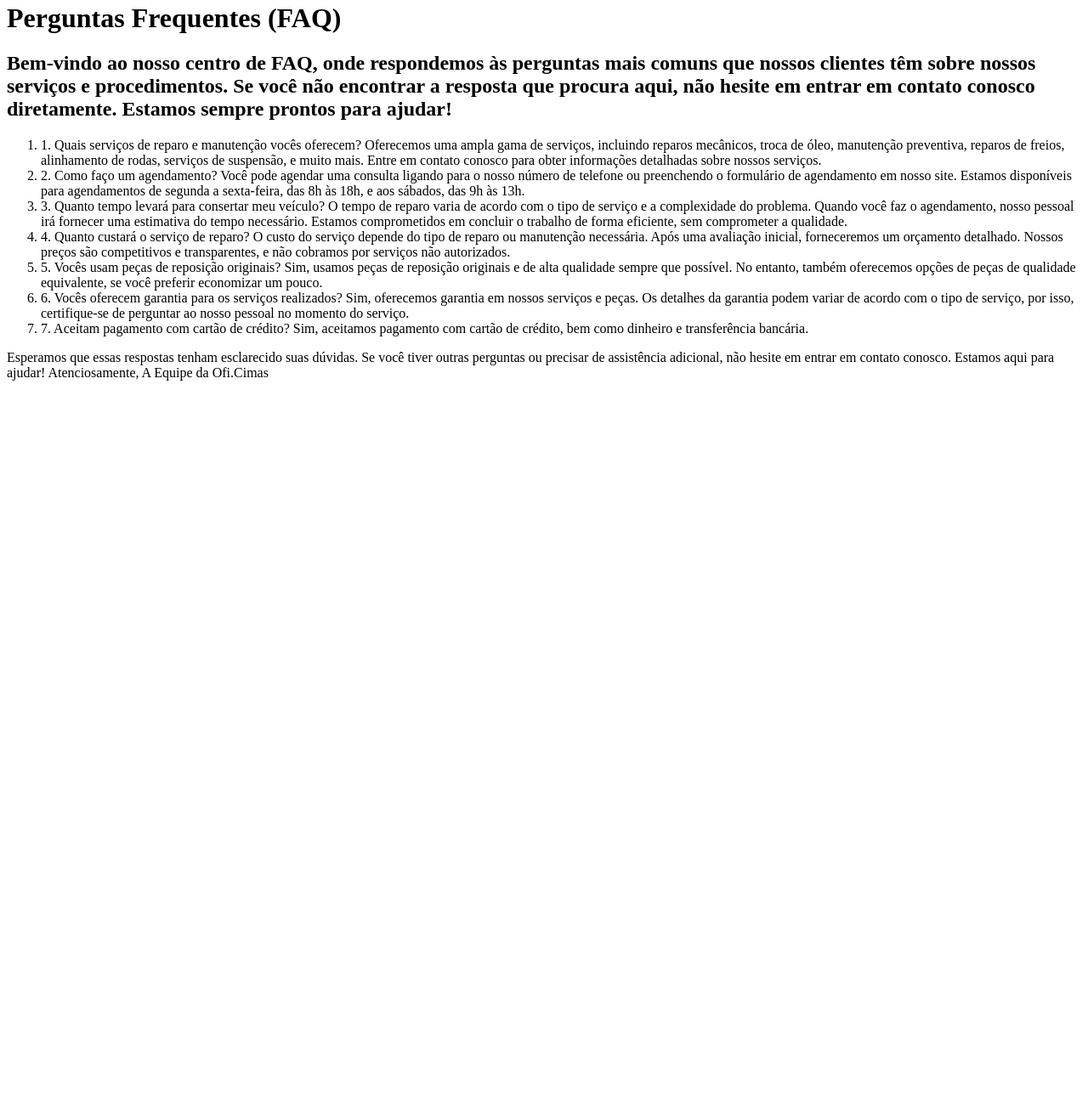
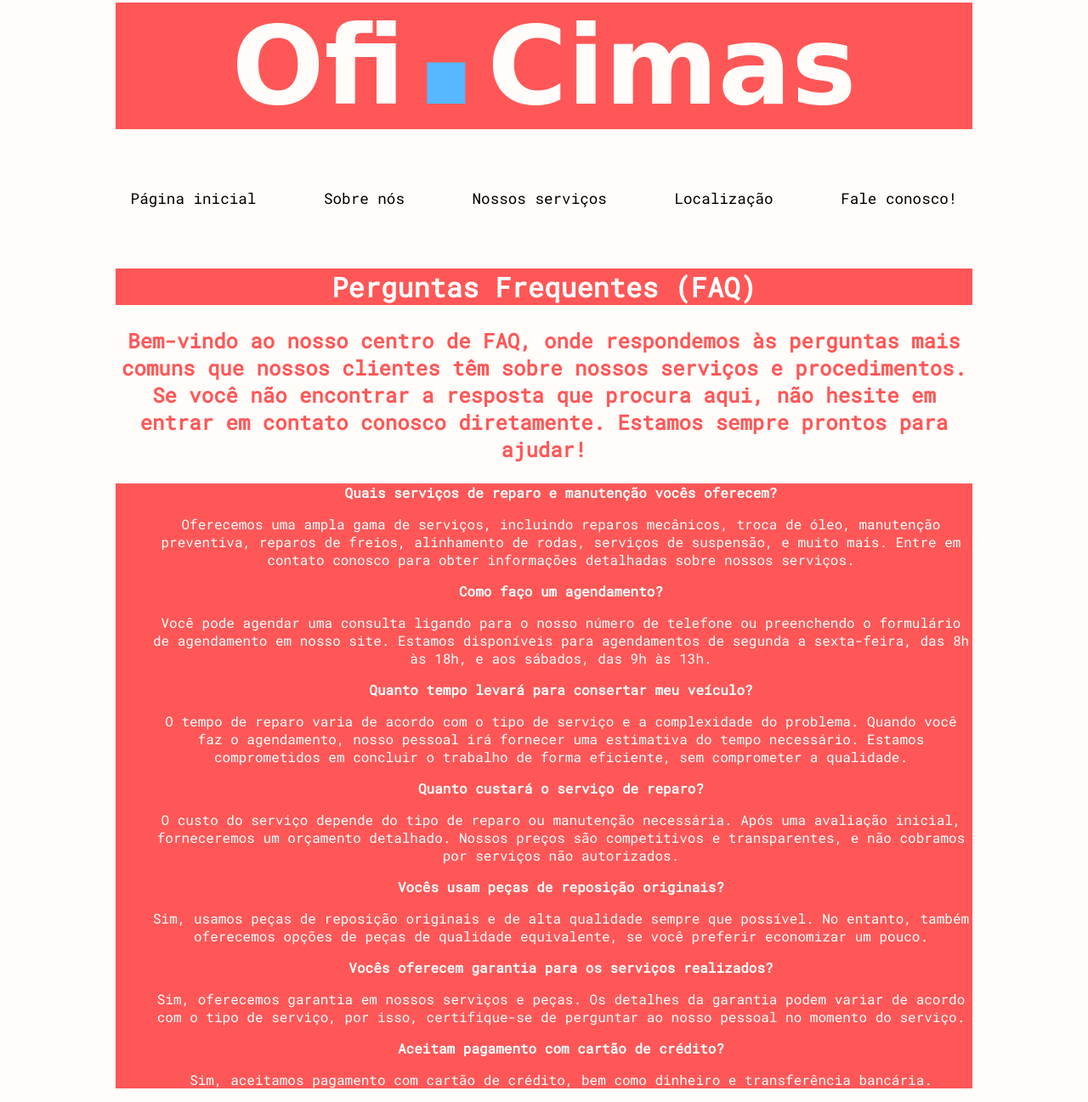
Before and after one commit to GustavodePaulaGorges/OfiCIMAS, a plain HTML site: page views/FAQ.html in a window 1280 px wide. Shown: the part 5-1302 px from the top of the page at 85% size. Before the commit the page ends 800 px from the top, so only its background shows below. Drawn offline with Linux system fonts and the light colour scheme; files whose address does not match are found by name; a web font is replaced by a local one.

Commit message:
Falta1pgEarrumar1pg

```diff
--- a/css/style.css
+++ b/css/style.css
@@ -56,6 +56,7 @@
     background-color: rgb(255, 87, 87);
     text-align: center;
     font-size: 2em;
+    color: white;
 
 }
 .subtitulo{
@@ -63,22 +64,29 @@
     color: rgb(255, 87, 87);
     text-align: center;
 }
+.subtitulo2{
+    font-size: larger;
+    color: white;
+}
+
 .descricao{
     text-align: left;
     width: 50%;
     font-size: larger;
     color: rgb(255, 87, 87);
     display: flex;
+
 }
 .descricao_foto{
     display: flex;
     width: 50%;
-    align-content:right ;
 }
 body{
     background-color: #fffcf9;
     padding-left: 10%;
     padding-right: 10%;
+    font-family: 'Roboto Mono', monospace;
+
 }
 
 a{
@@ -101,10 +109,14 @@ a:hover {
 .img{
     width: 70%;
 }
-.txt{
-    font-size: large;
-}
 .list{
     background-color: rgb(255, 87, 87);
     color: white;
+    text-align: center;
+    list-style: none;
 }
+
+.bold{
+    color: white;
+    font-weight: bold;
+}
--- a/views/FAQ.html
+++ b/views/FAQ.html
@@ -1,37 +1,48 @@
+<!DOCTYPE html>
+<html lang="pt-br">
+  <head>
+    <meta charset="UTF-8" />
+    <meta name="viewport" content="width=device-width, initial-scale=1.0" />
+    <title>Ofi.Cimas</title>
+    <link rel="stylesheet" href="C:\Users\Carlos\ofiCIMAS\css\style.css" />
+  </head>
 
-<h1>Perguntas Frequentes (FAQ)</h1>
+  <body>
+    <div class="hero">
+      <h1 class="title">Ofi<dot class="dot">.</dot>Cimas</h1>
+    </div>
+    <div class="topNav">
+      <a class="topNav-links" href="C:\Users\Carlos\ofiCIMAS\index.html">Página inicial</a>
+      <a class="topNav-links" href="Sobrenos.html">Sobre nós</a>
+      <a class="topNav-links" href="Servicos.html">Nossos serviços</a>
+      <a class="topNav-links" href="Localizacao.html">Localização</a>
+      <a class="topNav-links" href="FAQ.html">Fale conosco!</a>
+    </div>
 
-<h2>Bem-vindo ao nosso centro de FAQ, onde respondemos às perguntas mais comuns que nossos clientes têm sobre nossos serviços e procedimentos. Se você não encontrar a resposta que procura aqui, não hesite em entrar em contato conosco diretamente. Estamos sempre prontos para ajudar!</h2>
-<ol>
-<li>1.  Quais serviços de reparo e manutenção vocês oferecem?
-Oferecemos uma ampla gama de serviços, incluindo reparos mecânicos, troca de óleo, manutenção preventiva, reparos de freios, alinhamento de rodas, serviços de suspensão, e muito mais. Entre em contato conosco para obter informações detalhadas sobre nossos serviços.
-</li>
-<li>
-    2. Como faço um agendamento?
-Você pode agendar uma consulta ligando para o nosso número de telefone ou preenchendo o formulário de agendamento em nosso site. Estamos disponíveis para agendamentos de segunda a sexta-feira, das 8h às 18h, e aos sábados, das 9h às 13h.
-</li>
-<li>
-3. Quanto tempo levará para consertar meu veículo?
-O tempo de reparo varia de acordo com o tipo de serviço e a complexidade do problema. Quando você faz o agendamento, nosso pessoal irá fornecer uma estimativa do tempo necessário. Estamos comprometidos em concluir o trabalho de forma eficiente, sem comprometer a qualidade.
-</li>
-<li>
-4. Quanto custará o serviço de reparo?
-O custo do serviço depende do tipo de reparo ou manutenção necessária. Após uma avaliação inicial, forneceremos um orçamento detalhado. Nossos preços são competitivos e transparentes, e não cobramos por serviços não autorizados.
-</li>
-<li>
-5. Vocês usam peças de reposição originais?
-Sim, usamos peças de reposição originais e de alta qualidade sempre que possível. No entanto, também oferecemos opções de peças de qualidade equivalente, se você preferir economizar um pouco.
-</li>
-<li>
-6. Vocês oferecem garantia para os serviços realizados?
-Sim, oferecemos garantia em nossos serviços e peças. Os detalhes da garantia podem variar de acordo com o tipo de serviço, por isso, certifique-se de perguntar ao nosso pessoal no momento do serviço.
-</li>
-<li>
-7. Aceitam pagamento com cartão de crédito?
-Sim, aceitamos pagamento com cartão de crédito, bem como dinheiro e transferência bancária.
-</li>
-</ol>
-Esperamos que essas respostas tenham esclarecido suas dúvidas. Se você tiver outras perguntas ou precisar de assistência adicional, não hesite em entrar em contato conosco. Estamos aqui para ajudar!
+<h2 class="Bem_vindo">Perguntas Frequentes (FAQ)</h2>
 
-Atenciosamente,
-A Equipe da Ofi.Cimas
+<h3 class="subtitulo">Bem-vindo ao nosso centro de FAQ, onde respondemos às perguntas mais comuns que nossos clientes têm sobre nossos serviços e procedimentos. Se você não encontrar a resposta que procura aqui, não hesite em entrar em contato conosco diretamente. Estamos sempre prontos para ajudar!</h3>
+<ul class="list">
+<li class="bold">Quais serviços de reparo e manutenção vocês oferecem?</li>
+<p>Oferecemos uma ampla gama de serviços, incluindo reparos mecânicos, troca de óleo, manutenção preventiva, reparos de freios, alinhamento de rodas, serviços de suspensão, e muito mais. Entre em contato conosco para obter informações detalhadas sobre nossos serviços.</p>
+
+<li class="bold">Como faço um agendamento?</li>
+      <p>Você pode agendar uma consulta ligando para o nosso número de telefone ou preenchendo o formulário de agendamento em nosso site. Estamos disponíveis para agendamentos de segunda a sexta-feira, das 8h às 18h, e aos sábados, das 9h às 13h.</p>
+
+<li class="bold">Quanto tempo levará para consertar meu veículo?</li>
+      <p>O tempo de reparo varia de acordo com o tipo de serviço e a complexidade do problema. Quando você faz o agendamento, nosso pessoal irá fornecer uma estimativa do tempo necessário. Estamos comprometidos em concluir o trabalho de forma eficiente, sem comprometer a qualidade.</p>
+
+<li class="bold">Quanto custará o serviço de reparo?</li>
+<p>O custo do serviço depende do tipo de reparo ou manutenção necessária. Após uma avaliação inicial, forneceremos um orçamento detalhado. Nossos preços são competitivos e transparentes, e não cobramos por serviços não autorizados.</p>
+
+<li class="bold">Vocês usam peças de reposição originais?</li>
+<p>Sim, usamos peças de reposição originais e de alta qualidade sempre que possível. No entanto, também oferecemos opções de peças de qualidade equivalente, se você preferir economizar um pouco.</p>
+
+<li class="bold">Vocês oferecem garantia para os serviços realizados?</li>
+<p>Sim, oferecemos garantia em nossos serviços e peças. Os detalhes da garantia podem variar de acordo com o tipo de serviço, por isso, certifique-se de perguntar ao nosso pessoal no momento do serviço.</p>
+
+<li class="bold">Aceitam pagamento com cartão de crédito?</li>
+<p>Sim, aceitamos pagamento com cartão de crédito, bem como dinheiro e transferência bancária.</p>
+
+</ul>
+</body>
```
Also changed, not shown: index.html (+7 -10 lines), views/Localizacao.html (+23 -0 lines), views/Servicos.html (+15 -13 lines), views/Sobrenos.html (+26 -2 lines).
